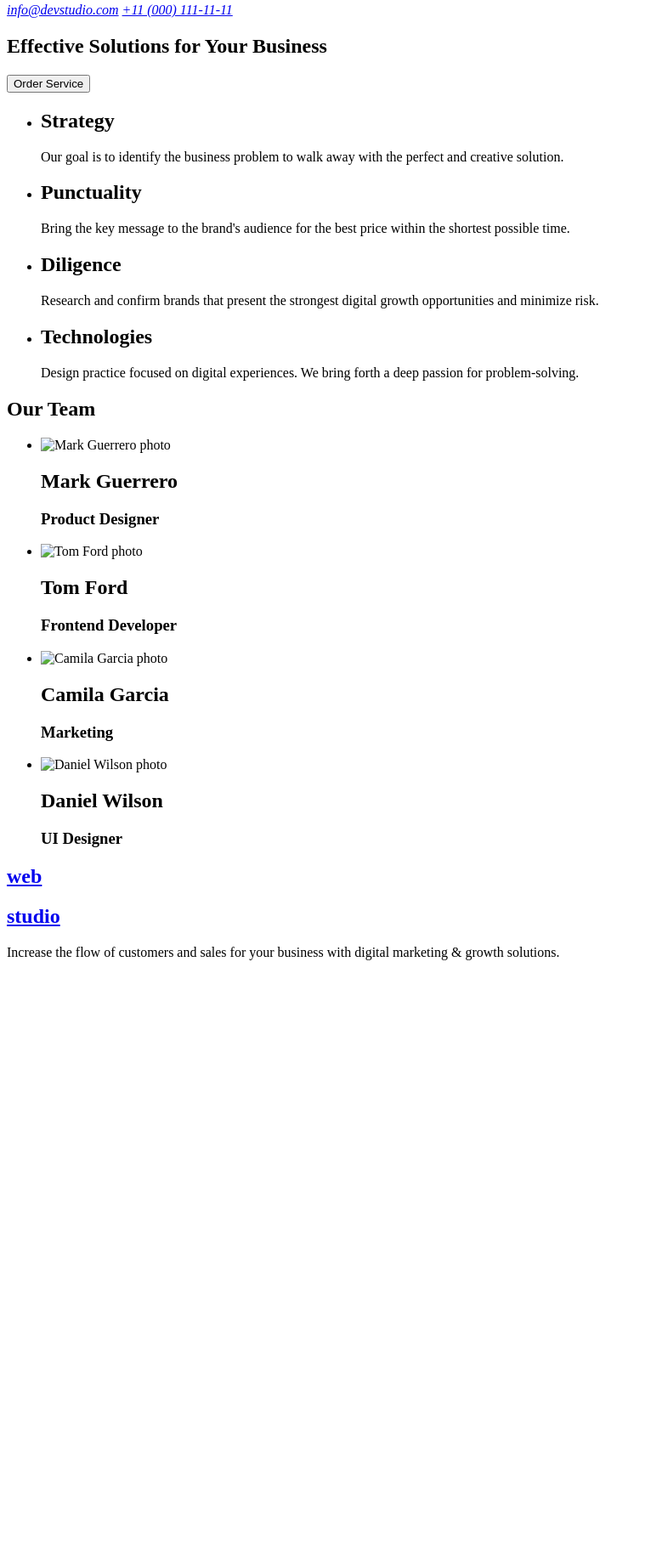
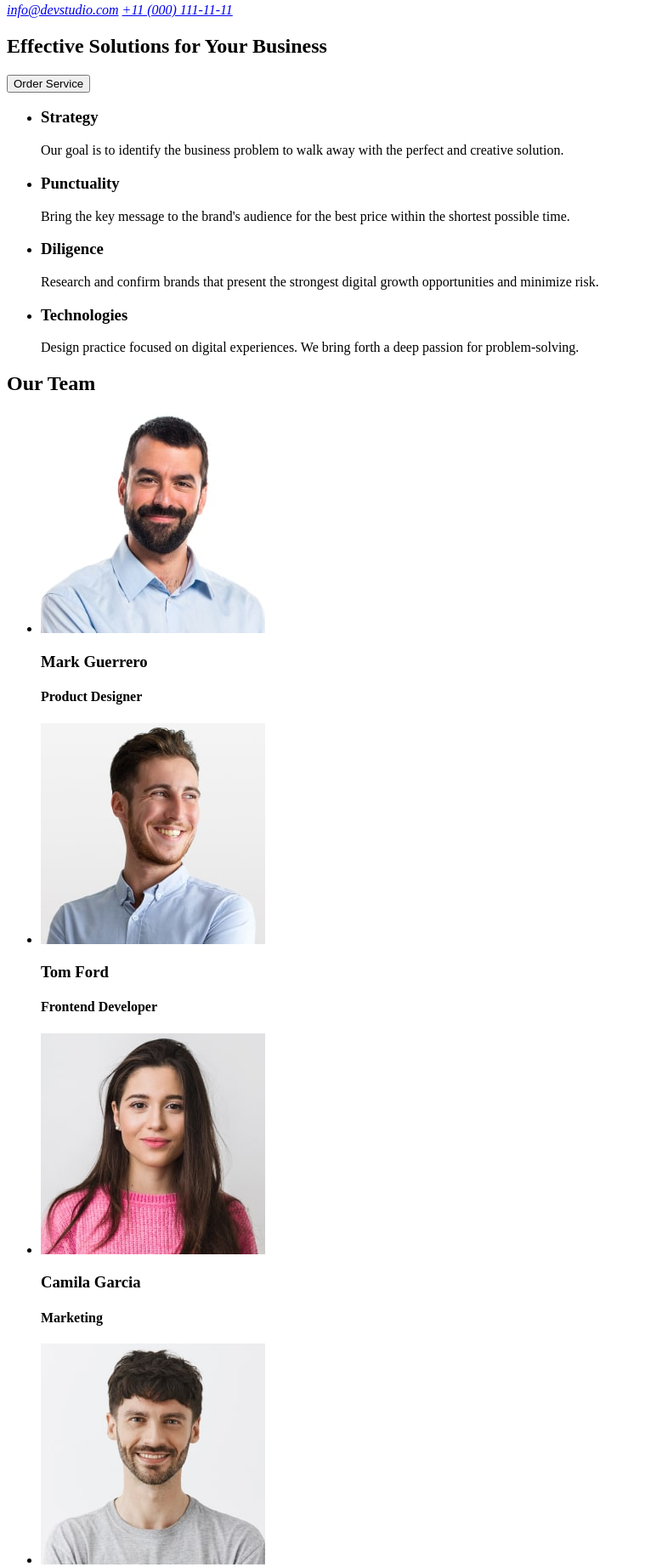
Before and after one commit to nglmn/goit-markup-hw-01, a plain HTML site: page index.html in a window 1280 px wide. Shown: the part 233-2077 px from the top of the page at 85% size, without its empty margins (0-759 px from the left). Before the commit the page ends 1379 px from the top, so only its background shows below. Drawn offline with Linux system fonts and the light colour scheme.

Commit message:
the final version goit-markup-hw-01, ready for checking

```diff
--- a/index.html
+++ b/index.html
@@ -1,8 +1,8 @@
 <!DOCTYPE html>
 <html lang="en">
 	<head>
-    <meta charset="UTF-8">
-    <meta name="viewport" content="width=device-width, initial-scale=1.0">
+		<meta charset="UTF-8" />
+		<meta name="viewport" content="width=device-width, initial-scale=1.0" />
 		<title>WebStudio</title>
 	</head>
 	<body>
@@ -37,21 +37,33 @@
 			<section>
 				<ul>
 					<li>
-                    <h2>Strategy</h2>
-                    <p>Our goal is to identify the business
-                    problem to walk away with the perfect and creative solution.</p>
+						<h3>Strategy</h3>
+						<p>
+							Our goal is to identify the business problem to walk
+							away with the perfect and creative solution.
+						</p>
 					</li>
 					<li>
-                    <h2>Punctuality</h2>
-                    <p>Bring the key message to the brand's audience for the best price within the shortest possible time.</p>
+						<h3>Punctuality</h3>
+						<p>
+							Bring the key message to the brand's audience for
+							the best price within the shortest possible time.
+						</p>
 					</li>
 					<li>
-                    <h2>Diligence</h2>
-                    <p>Research and confirm brands that present the strongest digital growth opportunities and minimize risk.</p>
+						<h3>Diligence</h3>
+						<p>
+							Research and confirm brands that present the
+							strongest digital growth opportunities and minimize
+							risk.
+						</p>
 					</li>
 					<li>
-                    <h2>Technologies</h2>
-                    <p>Design practice focused on digital experiences. We bring forth a deep passion for problem-solving.</p>
+						<h3>Technologies</h3>
+						<p>
+							Design practice focused on digital experiences. We
+							bring forth a deep passion for problem-solving.
+						</p>
 					</li>
 				</ul>
 			</section>
@@ -59,35 +71,57 @@
 				<h2>Our Team</h2>
 				<ul>
 					<li>
-                    <img src="" alt="Mark Guerrero photo">
-                    <h2>Mark Guerrero</h2>
-                    <h3>Product Designer</h3>
+						<img
+							src="./images/marc_guerero_img.jpg"
+							alt="Mark Guerrero photo"
+							width="264"
+							height="260"
+						/>
+						<h3>Mark Guerrero</h3>
+						<h4>Product Designer</h4>
 					</li>
 					<li>
-                    <img src="" alt="Tom Ford photo">
-                    <h2>Tom Ford</h2>
-                    <h3>Frontend Developer</h3>
+						<img
+							src="./images/tom_ford_img.jpg"
+							alt="Tom Ford photo"
+							width="264"
+							height="260"
+						/>
+						<h3>Tom Ford</h3>
+						<h4>Frontend Developer</h4>
 					</li>
 					<li>
-                    <img src="" alt="Camila Garcia photo">
-                    <h2>Camila Garcia</h2>
-                    <h3>Marketing</h3>
+						<img
+							src="./images/camila_garcia_img.jpg"
+							alt="Camila Garcia photo"
+							width="264"
+							height="260"
+						/>
+						<h3>Camila Garcia</h3>
+						<h4>Marketing</h4>
 					</li>
 					<li>
-                    <img src="" alt="Daniel Wilson photo">
-                    <h2>Daniel Wilson</h2>
-                    <h3>UI Designer</h3>
+						<img
+							src="./images/daniel_wilson_img.jpg"
+							alt="Daniel Wilson photo"
+							width="264"
+							height="260"
+						/>
+						<h3>Daniel Wilson</h3>
+						<h4>UI Designer</h4>
 					</li>
 				</ul>
 			</section>
-        <section>
+		</main>
+		<footer>
 			<a href="/">
 				<h2>web</h2>
 				<h2>studio</h2>
 			</a>
-            <p>Increase the flow of customers and sales for your business with digital marketing & growth solutions.</p>
-        </section>
-    </main>
-    <footer></footer>
+			<p>
+				Increase the flow of customers and sales for your business with
+				digital marketing & growth solutions.
+			</p>
+		</footer>
 	</body>
 </html>
```
Also changed, not shown: images/camila_garcia_img.jpg (added), images/daniel_wilson_img.jpg (added), images/marc_guerero_img.jpg (added), images/tom_ford_img.jpg (added), 2 other files. Lines whose indentation alone changed are shown as unchanged.
